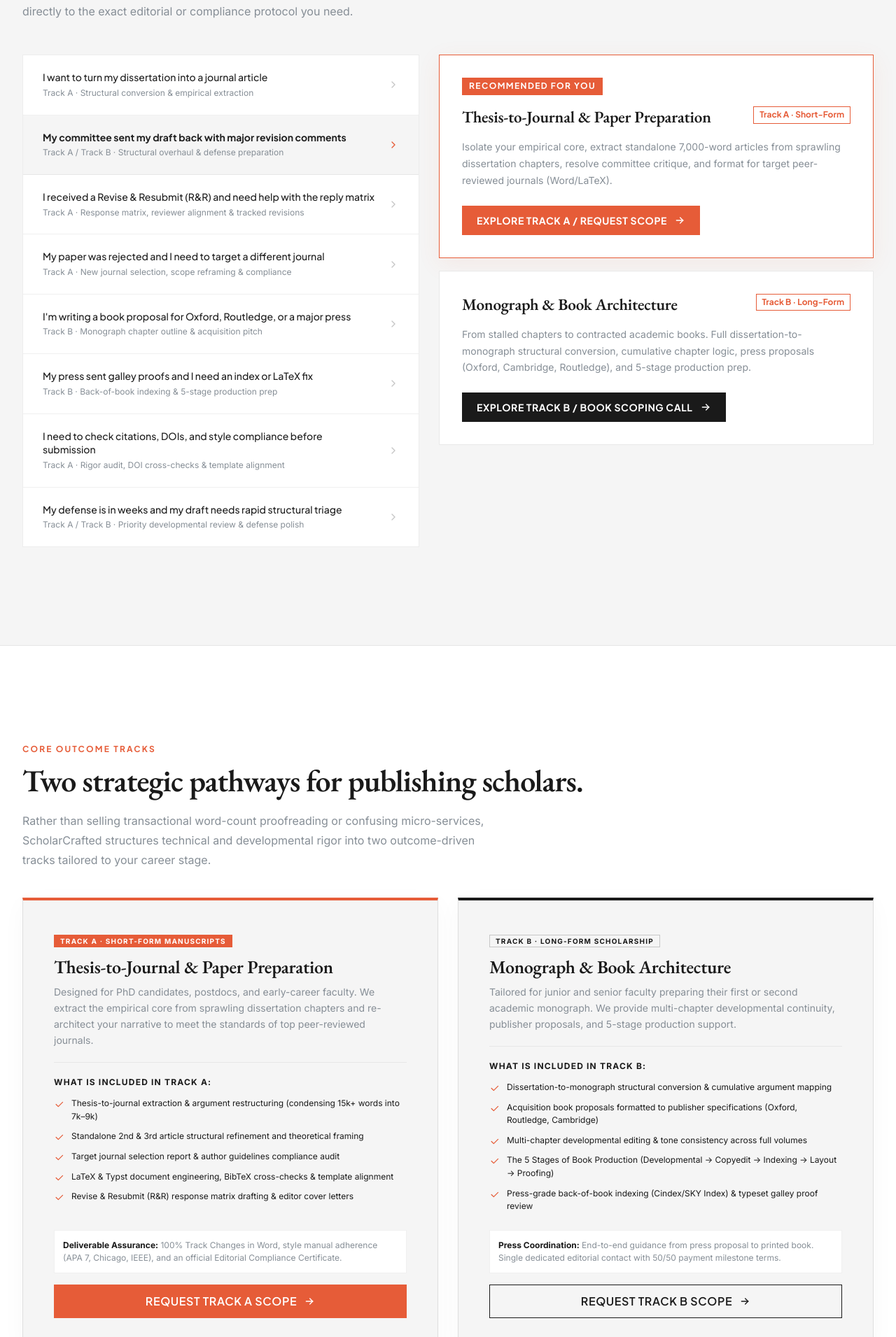
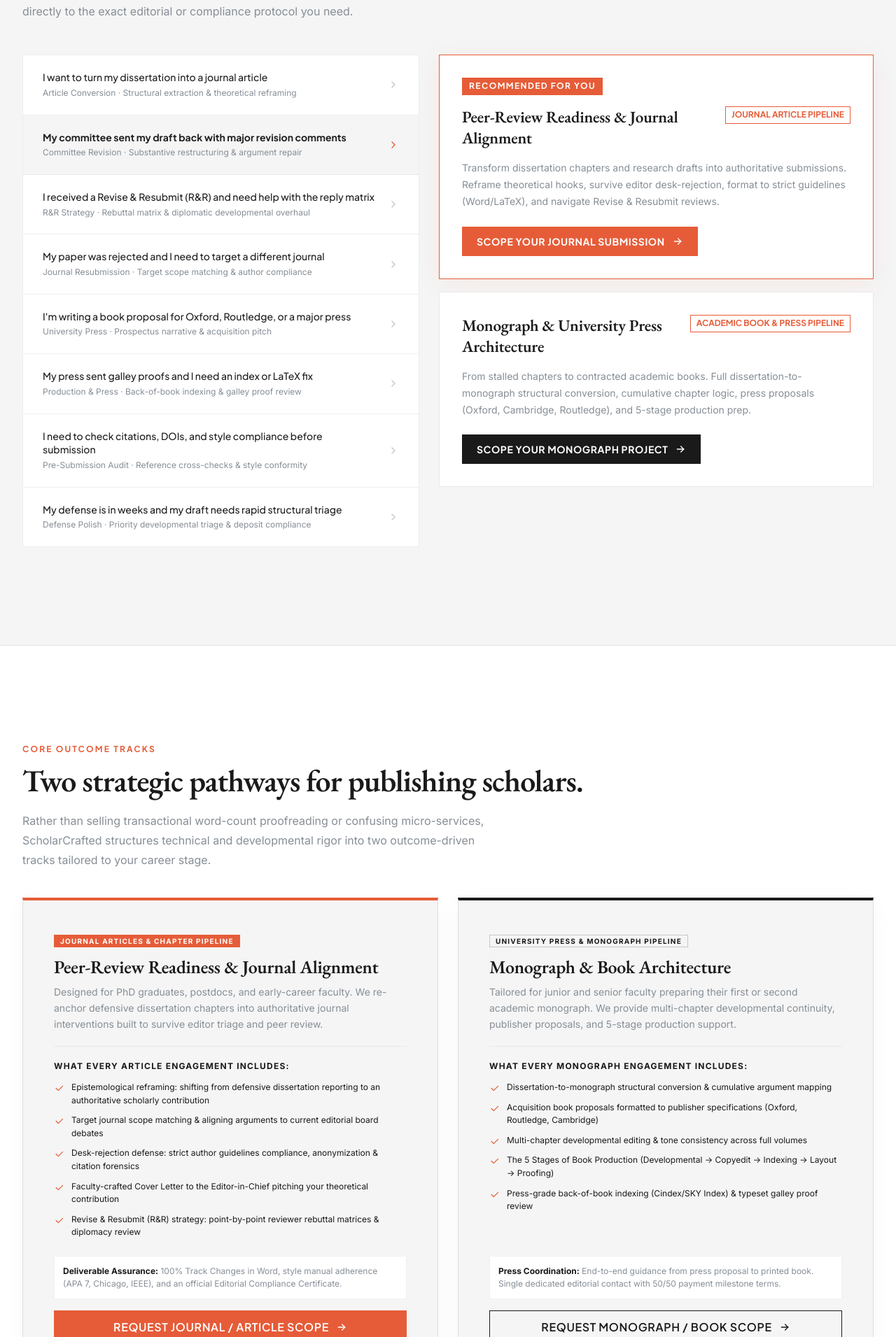
Before and after one commit to Kallias254/consulting-business, a Next.js app: page /scholarcrafted in a window 1280 px wide. Shown: the part 1429-3340 px from the top of the page at 70% size. Built offline with nearby package versions, Linux system fonts and the light colour scheme.

Commit message:
refactor(branding): eliminate internal Track A/B jargon across homepage, services, navbar, and footer; expand order form width to 1340px 8-col layout

```diff
--- a/src/app/(frontend)/scholarcrafted/_components/Navbar.tsx
+++ b/src/app/(frontend)/scholarcrafted/_components/Navbar.tsx
@@ -59,13 +59,13 @@ export function Navbar() {
     {
       href: '/services/thesis-to-journal',
       icon: <IconFileText size={20} />,
-      label: 'Track A: Thesis-to-Journal & Paper Prep',
-      desc: 'Extract standalone articles from dissertation chapters, theoretical framing, R&R matrices & journal compliance.',
+      label: 'Journal Articles & Chapter Alignment',
+      desc: 'Reframing dissertation chapters, theoretical contribution, R&R response matrices & journal compliance.',
     },
     {
       href: '/services/monograph-architecture',
       icon: <IconBook2 size={20} />,
-      label: 'Track B: Monograph & Book Architecture',
+      label: 'Book Monographs & University Press',
       desc: 'Dissertation-to-monograph conversion, cumulative chapter logic, press proposals (Oxford, Routledge) & 5-stage production.',
     },
   ]
--- a/src/app/(frontend)/scholarcrafted/faq/page.tsx
+++ b/src/app/(frontend)/scholarcrafted/faq/page.tsx
@@ -28,8 +28,8 @@ const editingFaqs = [
     a: `We reject opaque, commodity per-word checkout carts. Academic scholarship requires tailored intellectual engagement. When you submit your manuscript through our Project Scoping portal, Dr. Micah Dobson and our faculty review your draft, target journal or university press guidelines, and committee feedback. Within 24 hours, you receive a transparent milestone proposal outlining the exact editorial roadmap, timeline, and fixed fee. Engagements operate on clear 50/50 milestone terms (50% retainer deposit, 50% upon completed milestone delivery).`,
   },
   {
-    q: 'What are your two primary outcome tracks?',
-    a: `Track A (Thesis-to-Journal Conversion) converts dissertation chapters into high-impact, standalone peer-reviewed articles formatted for specific Q1/Q2 journal guidelines. Track B (Monograph Architecture & Press Preparation) assists scholars turning doctoral dissertations or book projects into acquisition-ready manuscripts and proposals for top university presses (Oxford, Cambridge, Routledge, Harvard, etc.). For custom needs—such as R&R response matrices or citation audits—we provide bespoke scoping.`,
+    q: 'What are your primary publication pathways?',
+    a: `Our Journal Pipeline converts dissertation research and draft manuscripts into high-impact, standalone peer-reviewed articles formatted for specific Q1/Q2 journal guidelines. Our Monograph & University Press Pipeline assists scholars turning doctoral dissertations or book projects into acquisition-ready manuscripts and proposals for top university presses (Oxford, Cambridge, Routledge, Harvard, etc.). For custom needs—such as R&R response matrices, citation audits, or pre-defense polish—we provide bespoke scoping.`,
   },
   {
     q: 'My committee returned my draft with revision comments. How do you help?',
@@ -101,7 +101,7 @@ const integrityFaqs = [
 const logisticsFaqs = [
   {
     q: 'How do I get a price quote?',
-    a: `Every engagement is scoped with fixed milestone pricing rather than commodity word counting. Typical peer-reviewed journal conversion milestones (Track A) range between $600 and $1,800. Complete university press monograph proposals and structural editing (Track B) range between $1,500 and $3,500+. We guarantee a transparent, itemized proposal within 24 hours of receiving your manuscript, structured under 50/50 terms (50% retainer deposit, 50% upon milestone completion).`,
+    a: `Every engagement is scoped with fixed milestone pricing rather than commodity word counting. Typical peer-reviewed journal conversion milestones range between $600 and $1,800. Complete university press monograph proposals and structural editing range between $1,500 and $3,500+. We guarantee a transparent, itemized proposal within 24 hours of receiving your manuscript, structured under 50/50 terms (50% retainer deposit, 50% upon milestone completion).`,
   },
   {
     q: 'My defense is in two weeks. Is there a rush option?',
--- a/src/app/(frontend)/scholarcrafted/page.tsx
+++ b/src/app/(frontend)/scholarcrafted/page.tsx
@@ -151,66 +151,66 @@ const homeNeeds = [
   {
     id: 'thesis-to-article',
     label: 'I want to turn my dissertation into a journal article',
-    subLabel: 'Track A · Structural conversion & empirical extraction',
+    subLabel: 'Article Conversion · Structural extraction & theoretical reframing',
     serviceIds: ['track_a'],
     recommended: 'track_a',
-    targetTrack: 'Track A: Short-Form',
+    targetTrack: 'Journal Article Pipeline',
   },
   {
     id: 'committee-feedback',
     label: 'My committee sent my draft back with major revision comments',
-    subLabel: 'Track A / Track B · Structural overhaul & defense preparation',
+    subLabel: 'Committee Revision · Substantive restructuring & argument repair',
     serviceIds: ['track_a', 'track_b'],
     recommended: 'track_a',
-    targetTrack: 'Track A / Track B',
+    targetTrack: 'Developmental Revision',
   },
   {
     id: 'revise-resubmit',
     label: 'I received a Revise & Resubmit (R&R) and need help with the reply matrix',
-    subLabel: 'Track A · Response matrix, reviewer alignment & tracked revisions',
+    subLabel: 'R&R Strategy · Rebuttal matrix & diplomatic developmental overhaul',
     serviceIds: ['track_a'],
     recommended: 'track_a',
-    targetTrack: 'Track A: Short-Form',
+    targetTrack: 'R&R Response Protocol',
   },
   {
     id: 'rejected-resubmit',
     label: 'My paper was rejected and I need to target a different journal',
-    subLabel: 'Track A · New journal selection, scope reframing & compliance',
+    subLabel: 'Journal Resubmission · Target scope matching & author compliance',
     serviceIds: ['track_a'],
     recommended: 'track_a',
-    targetTrack: 'Track A: Short-Form',
+    targetTrack: 'Journal Article Pipeline',
   },
   {
     id: 'book-proposal',
     label: "I'm writing a book proposal for Oxford, Routledge, or a major press",
-    subLabel: 'Track B · Monograph chapter outline & acquisition pitch',
+    subLabel: 'University Press · Prospectus narrative & acquisition pitch',
     serviceIds: ['track_b'],
     recommended: 'track_b',
-    targetTrack: 'Track B: Long-Form',
+    targetTrack: 'Academic Book Pipeline',
   },
   {
     id: 'galley-proofs',
     label: 'My press sent galley proofs and I need an index or LaTeX fix',
-    subLabel: 'Track B · Back-of-book indexing & 5-stage production prep',
+    subLabel: 'Production & Press · Back-of-book indexing & galley proof review',
     serviceIds: ['track_b'],
     recommended: 'track_b',
-    targetTrack: 'Track B: Long-Form',
+    targetTrack: 'Academic Book Pipeline',
   },
   {
     id: 'citations-mess',
     label: 'I need to check citations, DOIs, and style compliance before submission',
-    subLabel: 'Track A · Rigor audit, DOI cross-checks & template alignment',
+    subLabel: 'Pre-Submission Audit · Reference cross-checks & style conformity',
     serviceIds: ['track_a'],
     recommended: 'track_a',
-    targetTrack: 'Track A: Short-Form',
+    targetTrack: 'Compliance & Verification',
   },
   {
     id: 'defense-coming',
     label: 'My defense is in weeks and my draft needs rapid structural triage',
-    subLabel: 'Track A / Track B · Priority developmental review & defense polish',
+    subLabel: 'Defense Polish · Priority developmental triage & deposit compliance',
     serviceIds: ['track_a', 'track_b'],
     recommended: 'track_a',
-    targetTrack: 'Track A: Short-Form',
+    targetTrack: 'Pre-Defense Polish',
   },
 ]
 
@@ -218,18 +218,18 @@ const homeServices: Record<string, {
   badge: string; title: string; desc: string; link: string; cta: string
 }> = {
   track_a: {
-    badge: 'Track A · Short-Form',
-    title: 'Thesis-to-Journal & Paper Preparation',
-    desc: 'Isolate your empirical core, extract standalone 7,000-word articles from sprawling dissertation chapters, resolve committee critique, and format for target peer-reviewed journals (Word/LaTeX).',
+    badge: 'JOURNAL ARTICLE PIPELINE',
+    title: 'Peer-Review Readiness & Journal Alignment',
+    desc: 'Transform dissertation chapters and research drafts into authoritative submissions. Reframe theoretical hooks, survive editor desk-rejection, format to strict guidelines (Word/LaTeX), and navigate Revise & Resubmit reviews.',
     link: '/order?track=a',
-    cta: 'Explore Track A / Request Scope',
+    cta: 'Scope Your Journal Submission',
   },
   track_b: {
-    badge: 'Track B · Long-Form',
-    title: 'Monograph & Book Architecture',
+    badge: 'ACADEMIC BOOK & PRESS PIPELINE',
+    title: 'Monograph & University Press Architecture',
     desc: 'From stalled chapters to contracted academic books. Full dissertation-to-monograph structural conversion, cumulative chapter logic, press proposals (Oxford, Cambridge, Routledge), and 5-stage production prep.',
     link: '/order?track=b',
-    cta: 'Explore Track B / Book Scoping Call',
+    cta: 'Scope Your Monograph Project',
   },
 }
 
@@ -307,7 +307,7 @@ function TwoOutcomeTracksSection({ active }: { active: Record<string, string> })
                     fontSize: rem(10),
                   }}
                 >
-                  TRACK A · SHORT-FORM MANUSCRIPTS
+                  JOURNAL ARTICLES &amp; CHAPTER PIPELINE
                 </Badge>
                 <Title
                   order={3}
@@ -319,10 +319,10 @@ function TwoOutcomeTracksSection({ active }: { active: Record<string, string> })
                     lineHeight: 1.25,
                   }}
                 >
-                  Thesis-to-Journal &amp; Paper Preparation
+                  Peer-Review Readiness &amp; Journal Alignment
                 </Title>
                 <Text size="sm" c="dimmed" mt={rem(8)} lh={1.65}>
-                  Designed for PhD candidates, postdocs, and early-career faculty. We extract the empirical core from sprawling dissertation chapters and re-architect your narrative to meet the standards of top peer-reviewed journals.
+                  Designed for PhD graduates, postdocs, and early-career faculty. We re-anchor defensive dissertation chapters into authoritative journal interventions built to survive editor triage and peer review.
                 </Text>
 
                 <Divider color={`${active.primary}10`} my={rem(20)} />
@@ -334,16 +334,16 @@ function TwoOutcomeTracksSection({ active }: { active: Record<string, string> })
                   mb={rem(12)}
                   style={{ letterSpacing: '0.1em', textTransform: 'uppercase' }}
                 >
-                  WHAT IS INCLUDED IN TRACK A:
+                  WHAT EVERY ARTICLE ENGAGEMENT INCLUDES:
                 </Text>
 
                 <Stack gap={rem(10)} mb={rem(24)}>
                   {[
-                    'Thesis-to-journal extraction & argument restructuring (condensing 15k+ words into 7k–9k)',
-                    'Standalone 2nd & 3rd article structural refinement and theoretical framing',
-                    'Target journal selection report & author guidelines compliance audit',
-                    'LaTeX & Typst document engineering, BibTeX cross-checks & template alignment',
-                    'Revise & Resubmit (R&R) response matrix drafting & editor cover letters',
+                    'Epistemological reframing: shifting from defensive dissertation reporting to an authoritative scholarly contribution',
+                    'Target journal scope matching & aligning arguments to current editorial board debates',
+                    'Desk-rejection defense: strict author guidelines compliance, anonymization & citation forensics',
+                    'Faculty-crafted Cover Letter to the Editor-in-Chief pitching your theoretical contribution',
+                    'Revise & Resubmit (R&R) strategy: point-by-point reviewer rebuttal matrices & diplomacy review',
                   ].map((feat, idx) => (
                     <Group key={idx} gap="xs" align="flex-start" wrap="nowrap">
                       <IconCheck size={15} color={active.accent} style={{ flexShrink: 0, marginTop: rem(3) }} />
@@ -381,7 +381,7 @@ function TwoOutcomeTracksSection({ active }: { active: Record<string, string> })
                       height: rem(48),
                     }}
                   >
-                    Request Track A Scope
+                    Request Journal / Article Scope
                   </Button>
                 </Link>
               </Box>
@@ -414,7 +414,7 @@ function TwoOutcomeTracksSection({ active }: { active: Record<string, string> })
                     fontSize: rem(10),
                   }}
                 >
-                  TRACK B · LONG-FORM SCHOLARSHIP
+                  UNIVERSITY PRESS &amp; MONOGRAPH PIPELINE
                 </Badge>
                 <Title
                   order={3}
@@ -441,7 +441,7 @@ function TwoOutcomeTracksSection({ active }: { active: Record<string, string> })
                   mb={rem(12)}
                   style={{ letterSpacing: '0.1em', textTransform: 'uppercase' }}
                 >
-                  WHAT IS INCLUDED IN TRACK B:
+                  WHAT EVERY MONOGRAPH ENGAGEMENT INCLUDES:
                 </Text>
 
                 <Stack gap={rem(10)} mb={rem(24)}>
@@ -489,7 +489,7 @@ function TwoOutcomeTracksSection({ active }: { active: Record<string, string> })
                       height: rem(48),
                     }}
                   >
-                    Request Track B Scope
+                    Request Monograph / Book Scope
                   </Button>
                 </Link>
               </Box>
--- a/src/app/(frontend)/scholarcrafted/services/monograph-architecture/page.tsx
+++ b/src/app/(frontend)/scholarcrafted/services/monograph-architecture/page.tsx
@@ -91,7 +91,7 @@ export default function MonographArchitecturePage() {
                 fontSize: rem(10),
               }}
             >
-              TRACK B · LONG-FORM SCHOLARSHIP
+              ACADEMIC BOOK &amp; UNIVERSITY PRESS
             </Badge>
 
             <Title
@@ -129,7 +129,7 @@ export default function MonographArchitecturePage() {
                     paddingRight: rem(28),
                   }}
                 >
-                  Request Track B Project Scope
+                  Request Monograph Project Scope
                 </Button>
               </Link>
               <Anchor
@@ -248,7 +248,7 @@ export default function MonographArchitecturePage() {
                 FACULTY PARTNERSHIP ASSURANCES
               </Text>
               <Title order={2} mt="xs" style={{ fontFamily: 'var(--font-serif)', fontSize: rem(30), color: active.primary, fontWeight: 600 }}>
-                Every Track B monograph engagement includes:
+                Every monograph &amp; press engagement includes:
               </Title>
             </Box>
 
@@ -352,7 +352,7 @@ export default function MonographArchitecturePage() {
                   READY TO ELEVATE YOUR BOOK?
                 </Text>
                 <Text mt="xs" style={{ fontFamily: 'var(--font-serif)', fontSize: rem(24), fontWeight: 600, color: active.primary }}>
-                  Request Track B Scope
+                  Request Monograph Scope
                 </Text>
                 <Text size="xs" c="dimmed" mt={rem(8)} mb="lg" lh={1.6}>
                   Receive an itemized milestone proposal and confirmed publication schedule within 24 hours.
@@ -412,7 +412,7 @@ export default function MonographArchitecturePage() {
                 FREQUENTLY ASKED QUESTIONS
               </Text>
               <Title order={2} mt="xs" style={{ fontFamily: 'var(--font-serif)', fontSize: rem(28), color: active.primary, fontWeight: 600 }}>
-                Track B: Book Monograph Questions
+                Monograph &amp; Book Proposal FAQs
               </Title>
             </Box>
 
--- a/src/app/(frontend)/scholarcrafted/services/page.tsx
+++ b/src/app/(frontend)/scholarcrafted/services/page.tsx
@@ -35,26 +35,26 @@ import { SECTION_SPACING, INNER_WIDTH } from '@/layout'
 const services = [
   {
     id: 'track-a',
-    eyebrow: 'TRACK A — JOURNAL PIPELINE',
+    eyebrow: 'PIPELINE 01 — JOURNAL ARTICLES & CHAPTERS',
     icon: <IconFileText size={22} />,
-    title: 'Thesis-to-Journal Conversion',
-    tagline: 'Transform dissertation chapters into publication-ready, peer-reviewed journal articles.',
+    title: 'Peer-Review Readiness & Journal Alignment',
+    tagline: 'Transform dissertation chapters and research drafts into publication-ready, peer-reviewed journal articles.',
     desc: 'Dissertation chapters are fundamentally different from journal articles in pacing, literature framing, and contribution claim. We extract, restructure, and developmentally edit your chapter into a standalone manuscript formatted precisely to your target Q1/Q2 journal specifications.',
     features: [
-      'Core argument recentering & chapter extraction',
+      'Core argument recentering & epistemological reframing',
       'Target journal scope matching & author guidelines formatting',
       'Line-by-line developmental editing in Microsoft Word Track Changes',
       'Official Compliance Certification & reference verification audit',
     ],
     pricing: 'Milestone Advisory: $600 – $1,800 / article · 50/50 Terms',
     href: '/services/thesis-to-journal',
-    cta: 'Explore Track A',
+    cta: 'Explore Journal Pipeline',
   },
   {
     id: 'track-b',
-    eyebrow: 'TRACK B — BOOK PIPELINE',
+    eyebrow: 'PIPELINE 02 — MONOGRAPHS & PRESS PROPOSALS',
     icon: <IconBook2 size={22} />,
-    title: 'Monograph Architecture & Press Prep',
+    title: 'Monograph Architecture & University Press',
     tagline: 'From dissertation manuscript to acquisition-ready university press proposal & chapters.',
     desc: 'Transitioning a dissertation into an academic book requires de-dissertationizing the narrative voice, constructing a compelling prospectus, and aligning with acquisition guidelines of top university presses (Oxford, Cambridge, Routledge, Harvard, etc.).',
     features: [
@@ -65,11 +65,11 @@ const services = [
     ],
     pricing: 'Milestone Advisory: $1,500 – $3,500+ / project · 50/50 Terms',
     href: '/services/monograph-architecture',
-    cta: 'Explore Track B',
+    cta: 'Explore Book Pipeline',
   },
   {
     id: 'track-custom',
-    eyebrow: 'BESPOKE SCOPE — TAILORED ADVISORY',
+    eyebrow: 'PIPELINE 03 — BESPOKE & HIGH-STAKES ADVISORY',
     icon: <IconShieldCheck size={22} />,
     title: 'Custom Scoping & High-Stakes Advisory',
     tagline: 'Targeted faculty engagement for R&R response matrices, citation forensics, and urgent defense deadlines.',
--- a/src/app/(frontend)/scholarcrafted/services/thesis-to-journal/page.tsx
+++ b/src/app/(frontend)/scholarcrafted/services/thesis-to-journal/page.tsx
@@ -93,7 +93,7 @@ export default function ThesisToJournalPage() {
                 fontSize: rem(10),
               }}
             >
-              TRACK A · SHORT-FORM SCHOLARSHIP
+              PEER-REVIEWED JOURNAL PIPELINE
             </Badge>
 
             <Title
@@ -131,7 +131,7 @@ export default function ThesisToJournalPage() {
                     paddingRight: rem(28),
                   }}
                 >
-                  Request Track A Project Scope
+                  Request Article Project Scope
                 </Button>
               </Link>
               <a
@@ -270,7 +270,7 @@ export default function ThesisToJournalPage() {
                 STANDARD QUALITY COMMITMENTS
               </Text>
               <Title order={2} mt="xs" style={{ fontFamily: 'var(--font-serif)', fontSize: rem(30), color: active.primary, fontWeight: 600 }}>
-                Every Track A engagement automatically includes:
+                Every journal conversion engagement automatically includes:
               </Title>
             </Box>
 
@@ -374,7 +374,7 @@ export default function ThesisToJournalPage() {
                   READY TO BEGIN?
                 </Text>
                 <Text mt="xs" style={{ fontFamily: 'var(--font-serif)', fontSize: rem(24), fontWeight: 600, color: active.primary }}>
-                  Request Track A Scope
+                  Request Journal Article Scope
                 </Text>
                 <Text size="xs" c="dimmed" mt={rem(8)} mb="lg" lh={1.6}>
                   Receive your itemized milestone proposal and confirmed delivery timeline within 24 hours.
@@ -434,7 +434,7 @@ export default function ThesisToJournalPage() {
                 FREQUENTLY ASKED QUESTIONS
               </Text>
               <Title order={2} mt="xs" style={{ fontFamily: 'var(--font-serif)', fontSize: rem(28), color: active.primary, fontWeight: 600 }}>
-                Track A: Thesis-to-Journal Questions
+                Journal Submission &amp; Article Conversion FAQs
               </Title>
             </Box>
 
```
Also changed, not shown: src/app/(frontend)/scholarcrafted/_components/Footer.tsx (+8 -8 lines), src/app/(frontend)/scholarcrafted/order/page.tsx (+24 -17 lines).
